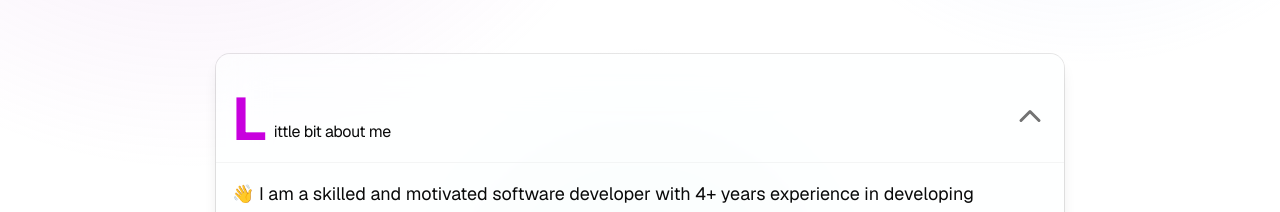
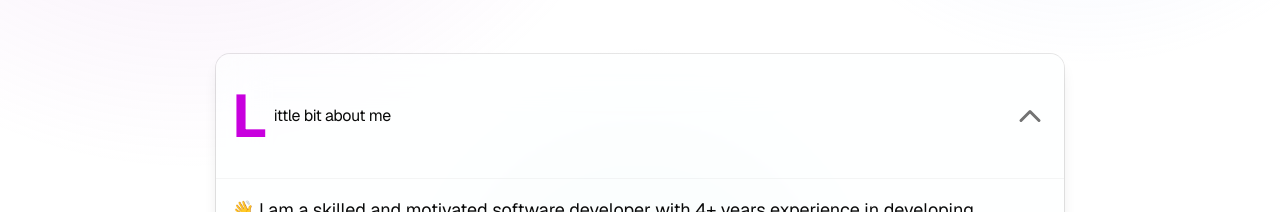
Before and after one commit to LaraMo/myPortfolio, a Next.js app: page / in a window 1280 px wide. Shown: the part 405-617 px from the top of the page. Built offline with nearby package versions, Linux system fonts and the light colour scheme.

Commit message:
refactor: adjust styles in AccordionCard and SectionTitle components for improved layout and consistency

```diff
--- a/components/molecules/AccordionCard/AccordionCard.tsx
+++ b/components/molecules/AccordionCard/AccordionCard.tsx
@@ -77,7 +77,7 @@ export const AccordionCard = ({
         <button
           id={headerId}
           type="button"
-          className={classNames(trigger(), "px-4 pb-0 pt-4")}
+          className={classNames(trigger(), "px-4 py-4")}
           aria-expanded={open}
           aria-controls={panelId}
           onClick={() => setOpen((value) => !value)}
--- a/components/molecules/AccordionCard/accordion-card-variants.ts
+++ b/components/molecules/AccordionCard/accordion-card-variants.ts
@@ -7,7 +7,7 @@ export const accordionCardVariants = tailwindVariants({
     triggerInner: "flex min-w-0 flex-1 items-center gap-3",
     panel: "border-t border-border/40 px-4 pb-4 pt-4 group-data-[size=sm]/card:px-3",
     chevron:
-      "size-8 shrink-0 text-muted-foreground transition-transform duration-200 ease-out md:size-9",
+      "size-8 shrink-0 self-center text-muted-foreground transition-transform duration-200 ease-out md:size-9",
   },
   variants: {
     open: {
--- a/components/molecules/Card/SectionTitle.tsx
+++ b/components/molecules/Card/SectionTitle.tsx
@@ -39,9 +39,9 @@ export const SectionTitle = ({ title, mode = "standalone" }: SectionTitleProps)
 
   if (inTrigger) {
     return (
-      <Wrapper className="flex min-w-0 flex-1 flex-row flex-wrap items-baseline gap-x-2 gap-y-0.5">
+      <Wrapper className="flex min-w-0 flex-1 flex-row flex-wrap items-center gap-x-2 gap-y-0.5">
         <span
-          className="shrink-0 translate-y-[0.05em] font-heading text-5xl font-bold leading-none tracking-tight text-fuchsia-600 md:text-6xl dark:text-fuchsia-400"
+          className="shrink-0 font-heading text-5xl font-bold leading-none tracking-tight text-fuchsia-600 md:text-6xl dark:text-fuchsia-400"
           aria-hidden
         >
           {initial}
```
